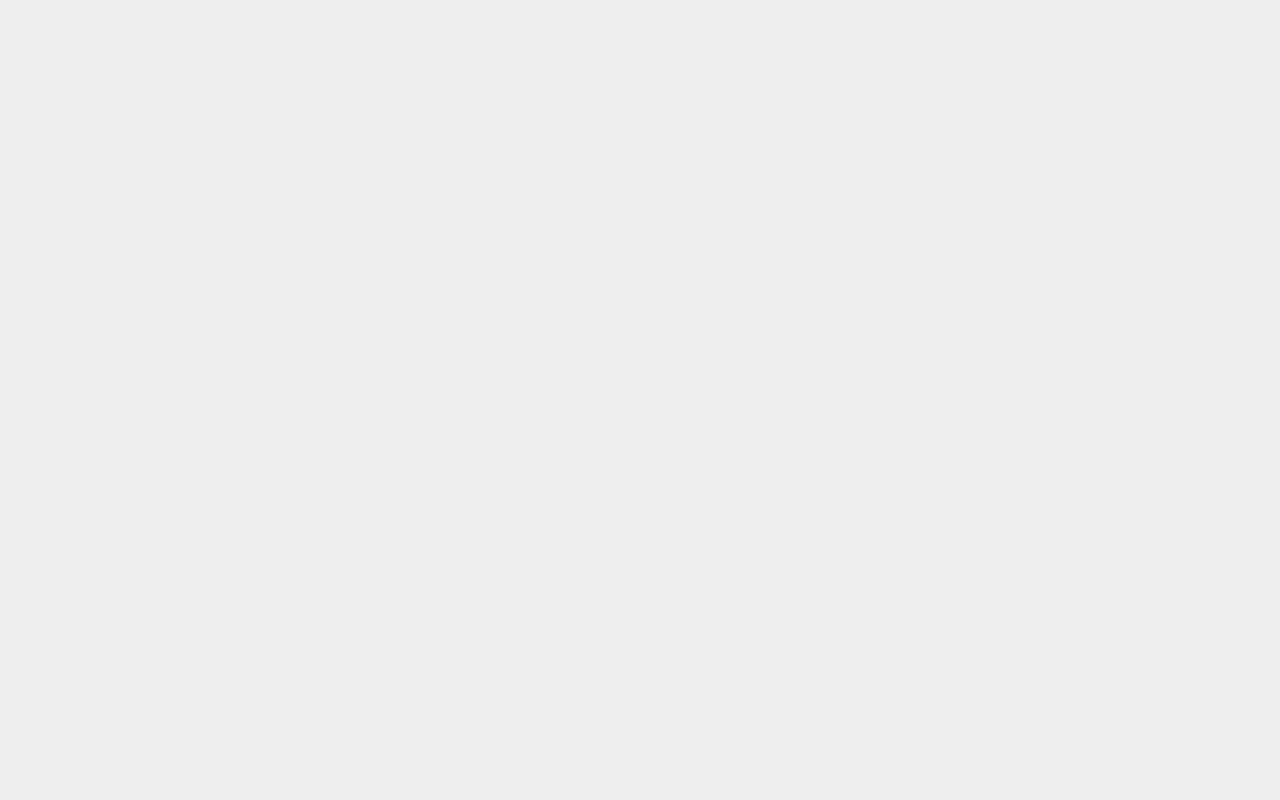
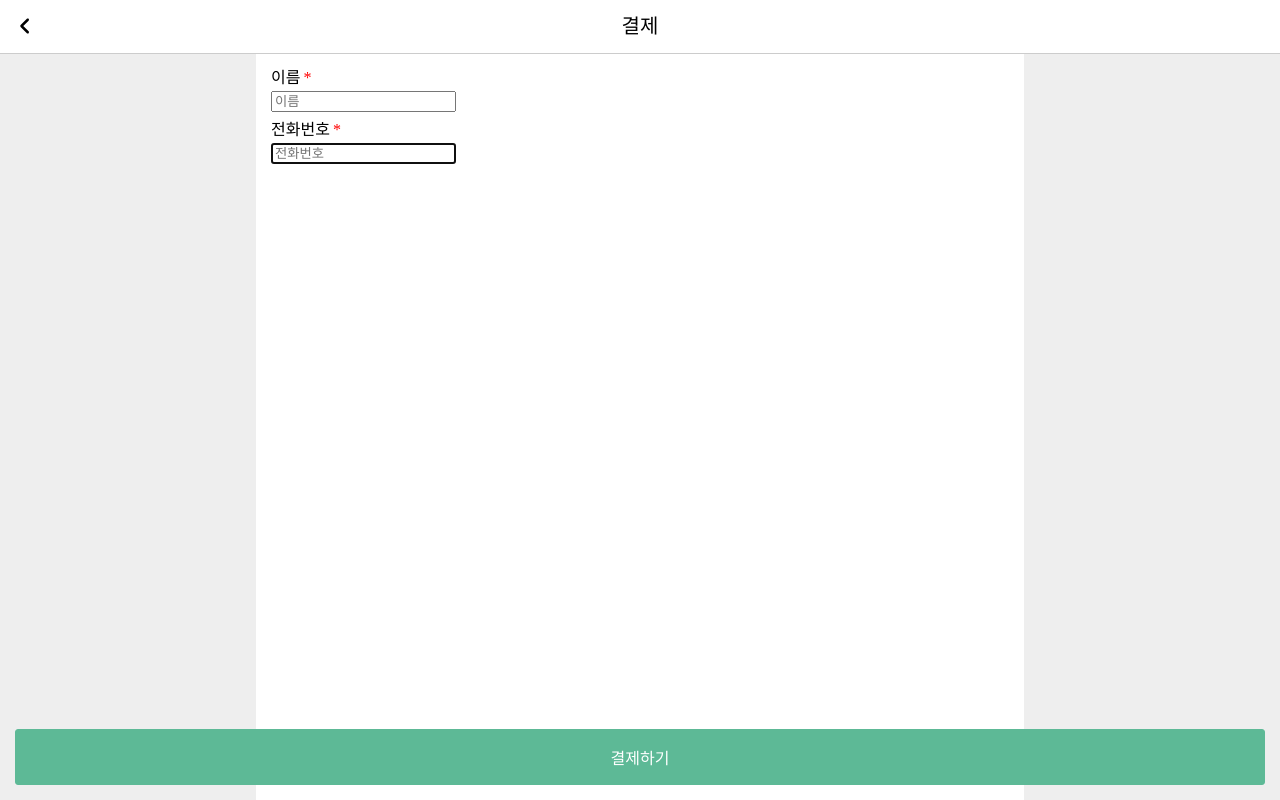
Before and after one commit to y007in/FilmZIP, a React (Create React App) app: page /order in a window 1280 px wide. Before the commit this address had no page. Built offline with nearby package versions, Linux system fonts and the light colour scheme.

Commit message:
feat : order page 추가

```diff
--- a/src/App.js
+++ b/src/App.js
@@ -2,6 +2,7 @@ import { BrowserRouter, Route, Routes } from 'react-router-dom';
 import Main from './pages/Main/Main';
 import Search from './pages/Search/Search/Search';
 import ShoppingList from './pages/ShoppingList/ShoppingList';
+import Order from './pages/Order/Order';
 import './App.scss';
 
 function App() {
@@ -12,6 +13,7 @@ function App() {
           <Route path="/" element={<Main />}></Route>
           <Route path="/search" element={<Search />}></Route>
           <Route path="/shoppingList" element={<ShoppingList />}></Route>
+          <Route path="/order" element={<Order />}></Route>
         </Routes>
       </BrowserRouter>
     </div>
--- a/src/components/Button/Button.scss
+++ b/src/components/Button/Button.scss
@@ -16,7 +16,6 @@
   &.full {
     width: 100%;
     padding: calc($px * 15);
-    margin: calc($px * 10);
     background-color: $main_color;
     color: $white;
     font-size: calc($px * 16);
--- /dev/null
+++ b/src/components/FormControl/FormControl.js
@@ -0,0 +1,15 @@
+import React from 'react';
+
+const FormControl = ({ label, htmlFor, required, children }) => {
+  return (
+    <div className="FormControl">
+      <label htmlFor={htmlFor}>
+        {label}
+        {required && <span className="required">*</span>}
+      </label>
+      {children}
+    </div>
+  );
+};
+
+export default FormControl;
--- /dev/null
+++ b/src/components/FormControl/FormControl.scss
@@ -0,0 +1,14 @@
+.FormControl {
+  display: flex;
+  flex-direction: column;
+  gap: calc($px * 5);
+  justify-content: center;
+  align-items: flex-start;
+  label {
+    display: flex;
+    gap: calc($px * 3);
+    .required {
+      color: red;
+    }
+  }
+}
--- a/src/components/Header/Header.scss
+++ b/src/components/Header/Header.scss
@@ -8,12 +8,14 @@
   background-color: $white;
   display: flex;
   justify-content: space-around;
+  align-items: center;
   .title {
     flex: 1;
     text-align: center;
   }
   .headerBtn {
-    width: 60px;
+    width: calc($px * 50);
+    padding: 0 calc($px * 15);
     text-align: center;
     cursor: pointer;
     &.hidden {
--- /dev/null
+++ b/src/components/Page/Page.js
@@ -0,0 +1,13 @@
+import React from 'react';
+
+const Page = ({ header, children, footer }) => {
+  return (
+    <div className="Page">
+      <header>{header}</header>
+      <main>{children}</main>
+      <footer>{footer}</footer>
+    </div>
+  );
+};
+
+export default Page;
--- /dev/null
+++ b/src/components/Page/Page.scss
@@ -0,0 +1,26 @@
+.Page {
+  width: 100%;
+  height: 100vh;
+  display: flex;
+  flex-direction: column;
+  header {
+    position: fixed;
+    top: 0;
+    right: 0;
+  }
+  main {
+    display: flex;
+    flex-direction: column;
+    justify-content: center;
+    align-items: flex-start;
+    margin-top: calc($px * 55);
+    padding: calc($px * 15);
+  }
+  footer {
+    width: 100%;
+    position: fixed;
+    bottom: 0;
+    right: 0;
+    padding: calc($px * 15);
+  }
+}
--- a/src/pages/Main/Main.js
+++ b/src/pages/Main/Main.js
@@ -41,7 +41,11 @@ const Main = () => {
         rightIcon={<FontAwesomeIcon icon={faMagnifyingGlass} />}
       />
       {data?.pages.map((page, i) => (
-        <MovieList key={i} list={page.results} />
+        <MovieList
+          key={i}
+          list={page.results}
+          onClick={() => console.log(data.title)}
+        />
       ))}
       {hasNextPage && (
         <div className="spinner" ref={ref}>
--- /dev/null
+++ b/src/pages/Order/Order.js
@@ -0,0 +1,27 @@
+import React from 'react';
+import Header from '../../components/Header/Header';
+import Button from '../../components/Button/Button';
+import FormControl from '../../components/FormControl/FormControl';
+import Page from '../../components/Page/Page';
+
+const Order = () => {
+  return (
+    <div className="Order">
+      <Page
+        header={<Header header={'결제'} back />}
+        footer={<Button type={'full'} text={'결제하기'} />}
+      >
+        <div className="forms">
+          <FormControl label={'이름'} required>
+            <input type="text" placeholder="이름" autoFocus />
+          </FormControl>
+          <FormControl label={'전화번호'} required>
+            <input type="text" placeholder="전화번호" autoFocus />
+          </FormControl>{' '}
+        </div>
+      </Page>
+    </div>
+  );
+};
+
+export default Order;
--- /dev/null
+++ b/src/pages/Order/Order.scss
@@ -0,0 +1,7 @@
+.Order {
+  .forms {
+    display: flex;
+    flex-direction: column;
+    gap: calc($px * 10);
+  }
+}
--- a/src/pages/ShoppingList/ShoppingList.js
+++ b/src/pages/ShoppingList/ShoppingList.js
@@ -1,8 +1,11 @@
+import { useNavigate } from 'react-router-dom';
 import Button from '../../components/Button/Button';
 import Header from '../../components/Header/Header';
 import MovieList from '../../components/MovieList/MovieList';
+import Page from '../../components/Page/Page';
 
 const ShoppingList = () => {
+  const navigate = useNavigate();
   const dummy = [
     {
       id: 1,
@@ -14,9 +17,18 @@ const ShoppingList = () => {
   ];
   return (
     <div className="shoppingList">
-      <Header header={'장바구니'} back rightBtn />
-      <MovieList list={dummy} />
-      <Button type={'full'} text={'주문하기'} />
+      <Page
+        header={<Header header={'장바구니'} back rightBtn />}
+        footer={
+          <Button
+            type={'full'}
+            text={'주문하기'}
+            onClick={() => navigate('/order')}
+          />
+        }
+      >
+        <MovieList list={dummy} />
+      </Page>
     </div>
   );
 };
--- a/src/styles/index.scss
+++ b/src/styles/index.scss
@@ -5,6 +5,7 @@
 @import '../pages/Search/Search/Search.scss';
 @import '../pages/Main/Main.scss';
 @import '../pages/ShoppingList/ShoppingList.scss';
+@import '../pages/Order/Order.scss';
 
 //pages>components
 @import '../pages/Search/components/HistoryKeyword/HistoryKeyword.scss';
@@ -18,3 +19,5 @@
 @import '../components/MovieList/MovieList.scss';
 @import '../components/Loading/Loading.scss';
 @import '../components/Button/Button.scss';
+@import '../components/FormControl/FormControl.scss';
+@import '../components/Page/Page.scss';
```
